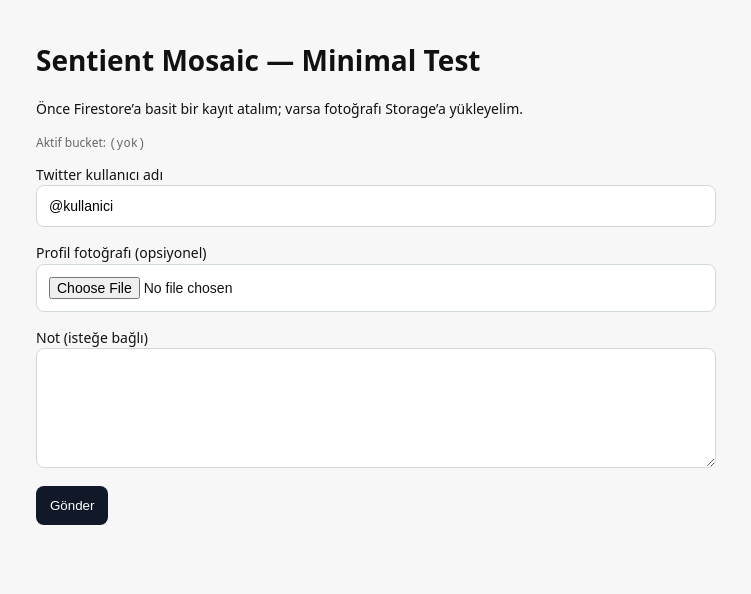
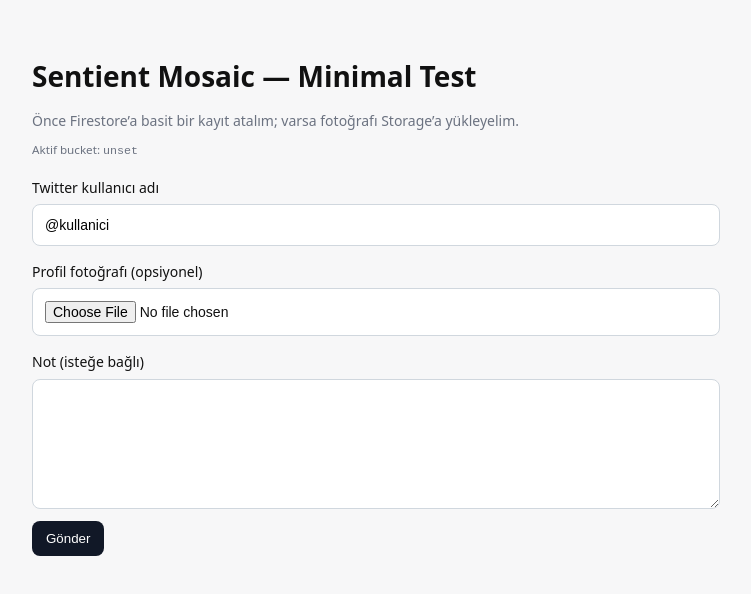
Before and after one commit to akubilayozel/sentient-mosaic-pixel, a Next.js app: page / in a window 1280 px wide. Shown: the top 594 px of the page, without its empty margins (264-1015 px from the left). Built offline with nearby package versions, Linux system fonts and the light colour scheme; no server answers.

Commit message:
Update page.tsx

```diff
--- a/src/app/page.tsx
+++ b/src/app/page.tsx
@@ -1,169 +1,232 @@
 'use client';
 
-import { useState } from 'react';
-import { addDoc, collection, serverTimestamp, doc, updateDoc } from 'firebase/firestore';
-import { ref, uploadBytesResumable, getDownloadURL } from 'firebase/storage';
-import db, { storage } from '@/lib/firebase';
+import React, { useState } from 'react';
+import {
+  addDoc,
+  collection,
+  doc,
+  serverTimestamp,
+  updateDoc,
+} from 'firebase/firestore';
+import {
+  getDownloadURL,
+  ref,
+  uploadBytesResumable,
+} from 'firebase/storage';
+
+// 🔴 DİKKAT: named import!
+import { db, storage } from '@/lib/firebase';
 
 export default function Page() {
   const [handle, setHandle] = useState('@kullanici');
   const [note, setNote] = useState('');
   const [file, setFile] = useState<File | null>(null);
+
   const [loading, setLoading] = useState(false);
-  const [msg, setMsg] = useState('');
-  const [progress, setProgress] = useState(0);
+  const [progress, setProgress] = useState(0); // 0–100
+  const [msg, setMsg] = useState<string>('');
+  const [err, setErr] = useState<string>('');
 
-  const bucket = (storage as any)?.app?.options?.storageBucket ?? '(yok)';
+  const bucket =
+    process.env.NEXT_PUBLIC_FIREBASE_STORAGE_BUCKET ?? '—';
 
   async function onSubmit(e: React.FormEvent) {
     e.preventDefault();
+    setLoading(true);
+    setErr('');
     setMsg('');
     setProgress(0);
 
-    if (!handle.trim()) {
-      setMsg('Lütfen bir kullanıcı adı yaz.');
-      return;
-    }
-    if (file && file.size > 3 * 1024 * 1024) {
-      setMsg('Dosya çok büyük (maks 3MB). Daha küçük bir görsel seç.');
-      return;
-    }
-
-    setLoading(true);
     try {
-      // 1) Firestore kaydı
-      const docRef = await addDoc(collection(db, 'claims'), {
+      // 1) Önce Firestore’a temel kaydı at
+      const payload = {
         handle: handle.trim(),
         note: note.trim() || null,
         createdAt: serverTimestamp(),
+        avatarUrl: null as string | null,
+        avatarPath: null as string | null,
+      };
+
+      const col = collection(db, 'claims');
+      const docRef = await addDoc(col, payload);
+
+      // 2) Fotoğraf varsa Storage’a yükle ve kayıtı güncelle
+      if (file) {
+        const safeName = file.name.replace(/\s+/g, '-');
+        const path = `avatars/${docRef.id}/${Date.now()}-${safeName}`;
+        const storageRef = ref(storage, path);
+
+        const task = uploadBytesResumable(storageRef, file, {
+          cacheControl: 'public, max-age=31536000',
         });
 
-      // 2) Görsel varsa Storage'a yükle (resumable + progress)
-      if (file) {
-        const path = `avatars/${docRef.id}-${file.name}`;
-        const storageRef = ref(storage, path);
-
-        setMsg('📤 Yükleme başladı…');
-        const task = uploadBytesResumable(storageRef, file, {
-          contentType: file.type || 'application/octet-stream',
-          cacheControl: 'public, max-age=31536000, immutable',
-        });
-
-        await new Promise<string>((resolve, reject) => {
+        // Task’ı promise’e sar – ZAMAN AŞIMI YOK
+        await new Promise<void>((resolve, reject) => {
           task.on(
             'state_changed',
             (snap) => {
-              const pct = Math.round((snap.bytesTransferred / snap.totalBytes) * 100);
+              const pct = Math.round(
+                (snap.bytesTransferred / snap.totalBytes) * 100
+              );
               setProgress(pct);
-              if (pct < 100) setMsg(`📶 Yükleniyor… %${pct}`);
             },
-            (err) => reject(err),
+            (error) => reject(error),
             async () => {
               const url = await getDownloadURL(task.snapshot.ref);
-              resolve(url);
+              await updateDoc(doc(db, 'claims', docRef.id), {
+                avatarUrl: url,
+                avatarPath: path,
+              });
+              resolve();
             }
           );
-        }).then(async (url) => {
-          await updateDoc(doc(db, 'claims', docRef.id), { avatarUrl: url, storagePath: path });
-          setMsg('✅ Kayıt + görsel yüklendi.');
         });
-      } else {
-        setMsg('✅ Kayıt eklendi (görsel yok).');
       }
 
-      setHandle('@kullanici');
-      setNote('');
-      setFile(null);
-      setProgress(0);
-    } catch (err: any) {
-      setMsg(`❌ Hata: ${err?.message || String(err)}`);
+      setMsg(`✅ Kayıt eklendi: ${docRef.id}`);
+    } catch (e: any) {
+      setErr(`❌ Hata: ${e?.message ?? String(e)}`);
     } finally {
       setLoading(false);
     }
   }
 
+  // Basit stiller
+  const wrap: React.CSSProperties = {
+    maxWidth: 720,
+    margin: '56px auto',
+    padding: '0 16px',
+    fontFamily:
+      'ui-sans-serif, system-ui, -apple-system, Segoe UI, Roboto, Helvetica, Arial',
+  };
+  const input: React.CSSProperties = {
+    width: '100%',
+    display: 'block',
+    padding: '12px',
+    borderRadius: 8,
+    border: '1px solid #d0d7de',
+    outline: 'none',
+    fontSize: 14,
+    background: '#fff',
+  };
+  const primaryBtn: React.CSSProperties = {
+    marginTop: 12,
+    padding: '10px 14px',
+    borderRadius: 8,
+    border: 0,
+    background: '#111827',
+    color: '#fff',
+    cursor: 'pointer',
+  };
+  const progressBarWrap: React.CSSProperties = {
+    height: 8,
+    width: '100%',
+    background: '#eef2ff',
+    borderRadius: 999,
+    overflow: 'hidden',
+    marginTop: 10,
+  };
+  const progressBar: React.CSSProperties = {
+    height: '100%',
+    width: `${progress}%`,
+    background: '#6366f1',
+    transition: 'width .2s ease',
+  };
+
   return (
-    <main style={{ maxWidth: 680, margin: '40px auto', fontFamily: 'ui-sans-serif, system-ui' }}>
-      <h1>Sentient Mosaic — Minimal Test</h1>
-      <p>Önce Firestore’a basit bir kayıt atalım; varsa fotoğrafı Storage’a yükleyelim.</p>
-      <p style={{ fontSize: 12, color: '#666' }}>
+    <main style={wrap}>
+      <h1 style={{ fontSize: 28, fontWeight: 700, marginBottom: 12 }}>
+        Sentient Mosaic — Minimal Test
+      </h1>
+
+      <p style={{ color: '#6b7280', marginBottom: 8 }}>
+        Önce Firestore’a basit bir kayıt atalım; varsa fotoğrafı Storage’a
+        yükleyelim.
+      </p>
+      <p style={{ color: '#6b7280', marginTop: 0, marginBottom: 18 }}>
+        <small>
           Aktif bucket: <code>{bucket}</code>
+        </small>
       </p>
 
       <form onSubmit={onSubmit}>
-        <label>Twitter kullanıcı adı
+        <label style={{ display: 'block', margin: '16px 0 6px' }}>
+          Twitter kullanıcı adı
+        </label>
         <input
           type="text"
           value={handle}
           onChange={(e) => setHandle(e.target.value)}
-            style={inputStyle}
+          placeholder="@kullanici"
+          style={input}
+          disabled={loading}
         />
+
+        <label style={{ display: 'block', margin: '16px 0 6px' }}>
+          Profil fotoğrafı (opsiyonel)
         </label>
-
-        <label style={{ display: 'block', margin: '16px 0 6px' }}>Profil fotoğrafı (opsiyonel)
         <input
           type="file"
           accept="image/*"
           onChange={(e) => setFile(e.target.files?.[0] ?? null)}
-            style={inputStyle}
+          style={input}
+          disabled={loading}
         />
+
+        <label style={{ display: 'block', margin: '16px 0 6px' }}>
+          Not (isteğe bağlı)
         </label>
-
-        <label style={{ display: 'block', margin: '16px 0 6px' }}>Not (isteğe bağlı)
         <textarea
           value={note}
           onChange={(e) => setNote(e.target.value)}
           maxLength={280}
-            style={{ ...inputStyle, height: 120, resize: 'vertical' }}
+          style={{ ...input, height: 130, resize: 'vertical' }}
+          disabled={loading}
         />
-        </label>
 
         <button type="submit" disabled={loading} style={primaryBtn}>
           {loading ? 'Gönderiliyor…' : 'Gönder'}
         </button>
       </form>
 
-      {progress > 0 && progress < 100 && (
+      {/* İlerleme */}
+      {loading && file && (
         <div style={{ marginTop: 12 }}>
-          <div style={{ height: 8, background: '#eee', borderRadius: 4 }}>
-            <div style={{
-              width: `${progress}%`,
-              height: 8,
-              background: '#111827',
-              borderRadius: 4,
-              transition: 'width .2s'
-            }} />
+          <small style={{ color: '#6b7280' }}>⬆ Upload ilerliyor…</small>
+          <div style={progressBarWrap}>
+            <div style={progressBar} />
           </div>
-          <small>%{progress}</small>
+          <small style={{ color: '#6b7280' }}>{progress}%</small>
         </div>
       )}
 
+      {/* Mesajlar */}
       {msg && (
-        <p style={{ background: '#f6f9f9', padding: 12, marginTop: 16, whiteSpace: 'pre-wrap' }}>
+        <p
+          style={{
+            marginTop: 16,
+            background: '#ecfdf5',
+            color: '#065f46',
+            padding: '10px 12px',
+            borderRadius: 8,
+          }}
+        >
           {msg}
+        </p>
+      )}
+      {err && (
+        <p
+          style={{
+            marginTop: 16,
+            background: '#fef2f2',
+            color: '#7f1d1d',
+            padding: '10px 12px',
+            borderRadius: 8,
+          }}
+        >
+          {err}
         </p>
       )}
     </main>
   );
 }
-
-const inputStyle: React.CSSProperties = {
-  width: '100%',
-  display: 'block',
-  padding: '12px',
-  borderRadius: 8,
-  border: '1px solid #d0d9de',
-  outline: 'none',
-  fontSize: 14,
-  background: '#fff',
-};
-
-const primaryBtn: React.CSSProperties = {
-  marginTop: 12,
-  padding: '12px 14px',
-  borderRadius: 8,
-  border: 0,
-  background: '#111827',
-  color: '#fff',
-  cursor: 'pointer',
-};
```
Lines whose indentation alone changed are shown as unchanged.
